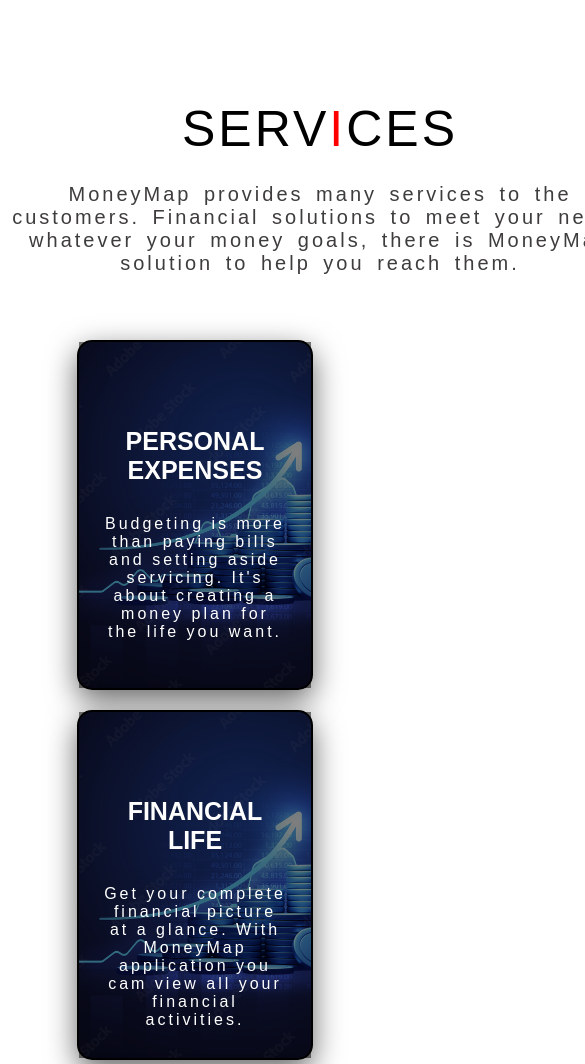
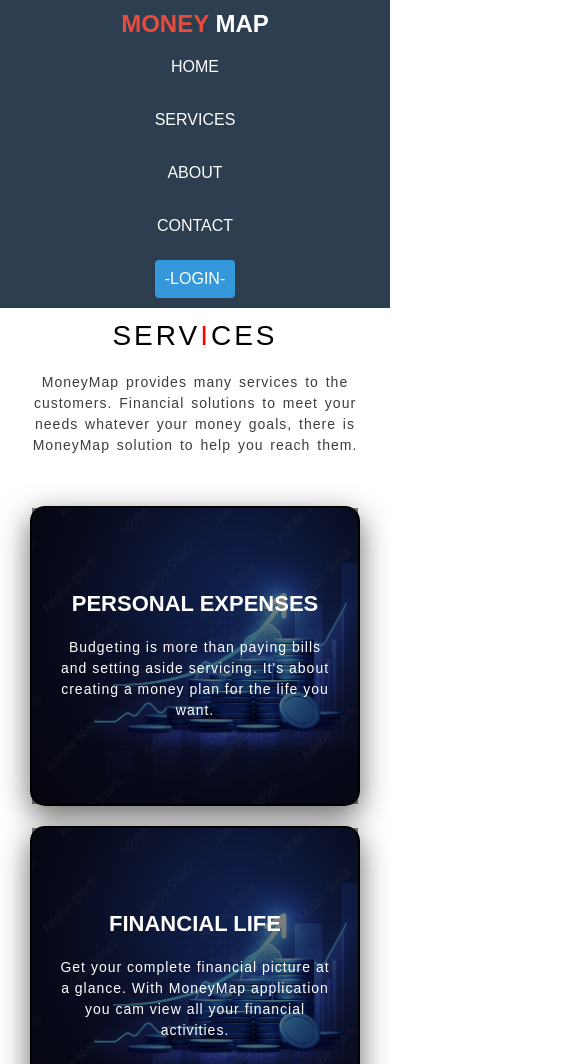
Before and after one commit to anushka-malik/Money_Map_Expense_Tracker, a plain HTML site: page Services.html in a window 390 px wide. Shown: the top 1064 px of the page, 585 px wide, since content can reach past the window. Drawn offline with Linux system fonts and the light colour scheme.

Commit message:
added responsive layout to service page

```diff
--- a/Services.html
+++ b/Services.html
@@ -7,15 +7,28 @@
     <link rel="stylesheet" href="serv.css">
 </head>
 <body>
+    <nav class="navbar">
+        <a href="#" class="navbar-brand"><span>MONEY</span> <span>MAP</span></a>
+        <div class="nav-links">
+            <a href="#home">HOME</a>
+            <a href="#services">SERVICES</a>
+            <a href="#about">ABOUT</a>
+            <a href="#contact">CONTACT</a>
+            <a href="#login" class="login-btn">-LOGIN-</a>
+        </div>
+    </nav>
+    <section id="services">
     <div class="text">
      <div class="heading">
         SERV<span class="red">I</span>CES
+    </div>
+       <div class="para">
         <p class="descr">MoneyMap provides many services to the customers.
             Financial solutions to meet your needs whatever your
             money goals, there is MoneyMap solution to help you
             reach them.
         </p>
-     </div>
+    </div>
     </div>
     <div class="cardcontainer">
         <div class="card">
@@ -36,10 +49,14 @@
                 <p class="card-matter">Follow your investments and bring your portfolioi into focus with support for stocks,bonds, CDs ,mutual funds and more.</p>
             </div>
         </div>
+    </section>
 
-
-
-
+        <script>
+        function toggleMenu() {
+            const navLinks = document.querySelector('.nav-links');
+            navLinks.classList.toggle('active');
+        }
+        </script>
 
 </body>
 </html>
--- a/landpage.css
+++ b/landpage.css
@@ -43,10 +43,7 @@ body {
     width: 100%;
     position: relative;
     border: 2px solid black;
-    background: linear-gradient(
-        rgba(0, 0, 50, 0.3),
-        rgba(0, 0, 70, 0.3)
-    ), url("office-image.jpg");
+    background: url("stock.jpg");
     background-position: center;
     background-repeat: no-repeat;
     background-size: cover;
--- a/serv.css
+++ b/serv.css
@@ -1,23 +1,76 @@
-* {
-    margin: 0px;
-    padding: 0px;
+  * {
+    margin: 0;
+    padding: 0;
     box-sizing: border-box;
 }
 
+body {
+    font-family: sans-serif;
+    padding-top: 80px;
+}
+
+.navbar {
+    background-color: #2c3e50;
+    position: fixed;
+    top: 0;
+    width: 100%;
+    display: flex;
+    flex-wrap: wrap;
+    justify-content: space-between;
+    align-items: center;
+    padding: 15px 5%;
+    z-index: 1000;
+}
+
+.navbar-brand {
+    color: #fff;
+    font-size: 24px;
+    text-decoration: none;
+    font-weight: bold;
+}
+
+.navbar-brand span:first-child {
+    color: #e74c3c;
+}
+
+.nav-links {
+    display: flex;
+    flex-wrap: wrap;
+    gap: 15px;
+}
+
+.nav-links a {
+    color: #fff;
+    text-decoration: none;
+    font-size: 16px;
+    padding: 5px 10px;
+}
+
+.nav-links a:hover {
+    text-decoration: underline;
+}
+
+.login-btn {
+    background-color: #3498db;
+    color: #fff;
+    padding: 8px 16px;
+    border-radius: 4px;
+    text-decoration: none;
+}
+
 .text {
-    height: 210px;
-    width: 640px;
-    margin: 100px auto;
+    width: 90%;
+    max-width: 640px;
+    margin: 50px auto;
+    text-align: center;
 }
 
 .heading {
-    text-align: center;
-    margin: auto auto;
-    font-size: 50px;
+    font-size: 40px;
     font-weight: 100;
-    font-family: sans-serif;
     color: black;
     letter-spacing: 3px;
+    margin-bottom: 20px;
 }
 
 .red {
@@ -25,73 +78,132 @@
 }
 
 .descr {
-    margin-top: 15px;
-    padding: 10px;
-    font-size: 20px;
-    font-family: sans-serif;
+    font-size: 18px;
     color: rgb(62, 60, 60);
     font-weight: 100;
-    letter-spacing: 3px;
-    word-spacing: 4px;
+    letter-spacing: 2px;
+    word-spacing: 2px;
+    line-height: 1.5;
 }
 
 .cardcontainer {
-    height: auto;
-    width: 76vw;
-    margin-top: -100px;
-    margin-left: auto;
-    margin-right: auto;
-    /* border: 2px solid black; */
+    width: 90%;
+    max-width: 1200px;
+    margin: 50px auto;
     display: flex;
-    justify-content: space-around;
-    align-items: center;
+    justify-content: center;
+    align-items: stretch;
     flex-wrap: wrap;
-    padding: 20px;
+    gap: 20px;
 }
 
 .card {
     position: relative;
     height: 350px;
-    width: 330px;
+    width: 100%;
+    max-width: 330px;
     border: 2px solid black;
     border-radius: 15px;
-    background: url("Blue-money-icon.jpg");
-    background-size: cover;
-    background-position: center;
-    background-repeat: no-repeat;
-    margin: 10px;
-    transition: transform 1s, box-shadow 0.3s;
+    background: url("Blue-money-icon.jpg") center/cover no-repeat;
+    transition: transform 0.3s, box-shadow 0.3s;
     box-shadow: 0 10px 30px rgba(0, 0, 0, 0.6);
 }
 
 .overlay {
     position: absolute;
-    top: 0;
-    left: 0;
-    right: 0;
-    bottom: 0;
+    inset: 0;
     color: white;
     background: rgba(0, 0, 0, 0.5);
     padding: 25px;
-}
-.card-title{
-    font-size: 25px;
-    font-family: sans-serif;
-    margin-top:60px;
+    display: flex;
+    flex-direction: column;
+    justify-content: center;
+    align-items: center;
     text-align: center;
-    color: #fff;
 }
 
-.card-matter{
-    margin:30px auto;
+.card-title {
+    font-size: 25px;
+    margin-bottom: 20px;
+}
+
+.card-matter {
     font-size: 16px;
-    font-family: sans-serif;
-    text-align: center;
-    letter-spacing: 3px;
+    letter-spacing: 2px;
+    line-height: 1.5;
 }
 
 .card:hover {
     transform: scale(1.05);
     box-shadow: 0 15px 40px rgba(0, 0, 0, 0.7);
+}
 
+@media (max-width: 768px) {
+    .navbar {
+        justify-content: center;
+        padding: 10px 5%;
+    }
+
+    .navbar-brand {
+        margin-bottom: 10px;
+        text-align: center;
+        width: 100%;
+    }
+
+    .nav-links {
+        justify-content: center;
+    }
+
+    .heading {
+        font-size: 32px;
+    }
+
+    .descr {
+        font-size: 16px;
+        letter-spacing: 1px;
+    }
+
+    body {
+        padding-top: 120px;
+    }
 }
+
+@media (max-width: 480px) {
+    .nav-links {
+        flex-direction: column;
+        align-items: center;
+    }
+
+    .nav-links a {
+        width: 100%;
+        text-align: center;
+        padding: 10px 0;
+    }
+
+    .heading {
+        font-size: 28px;
+    }
+
+    .descr {
+        font-size: 14px;
+    }
+    .text{
+        margin-top:120px;
+    }
+    .card {
+        height: 300px;
+    }
+
+    .card-title {
+        font-size: 22px;
+    }
+
+    .card-matter {
+        font-size: 14px;
+        letter-spacing: 1px;
+    }
+
+    body {
+        padding-top: 200px;
+    }
+}
```
Also changed, not shown: landing-page.html (+1 -1 lines), stock.jpg (added).
